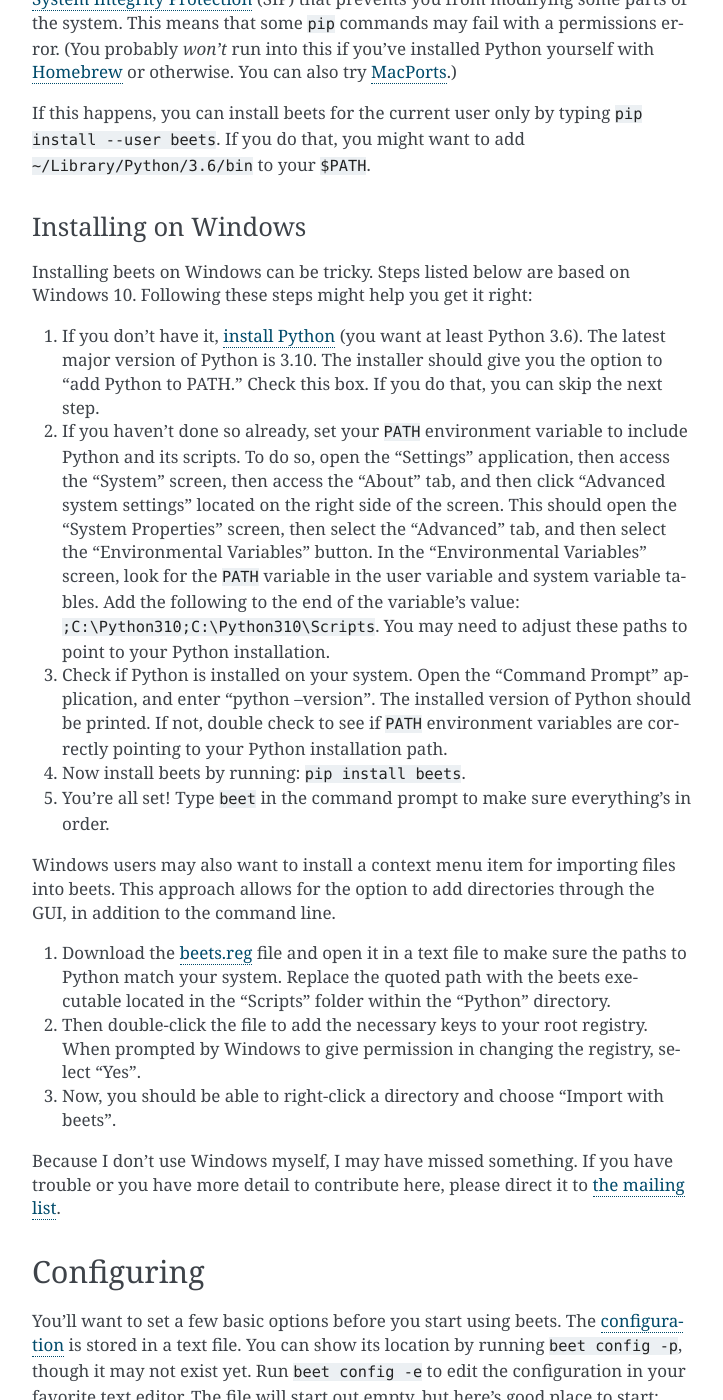
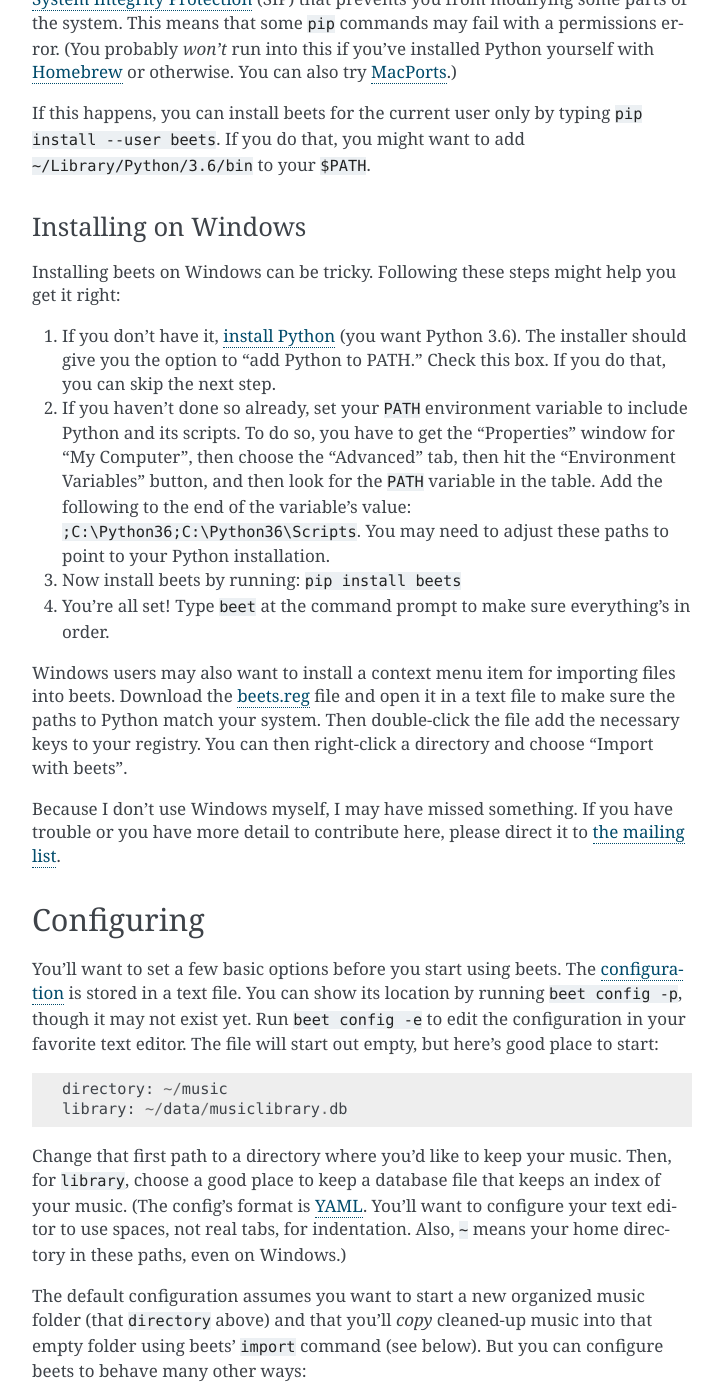
Before and after one commit to bautimar/cs464_assignment2, a Sphinx documentation site: the page built from beets-master/docs/guides/main.rst, in a window 1280 px wide and 1400 px high, scrolled down 1201 px. Shown: the whole window, without its empty margins (388-1111 px from the left). Built offline with Sphinx 7.4.7, drawn with Linux system fonts in a browser that asks for light colours; pages that are not in the unit, such as notebooks, are missing from menus.

Commit message:
Reverted original "Windows Installation" changes

```diff
--- a/beets-master/docs/guides/main.rst
+++ b/beets-master/docs/guides/main.rst
@@ -91,48 +91,31 @@ If this happens, you can install beets for the current user only by typing
 Installing on Windows
 ^^^^^^^^^^^^^^^^^^^^^
 
-Installing beets on Windows can be tricky. Steps listed below are based on Windows 10.
-Following these steps might help you get it right:
+Installing beets on Windows can be tricky. Following these steps might help you
+get it right:
 
-1. If you don't have it, `install Python`_ (you want at least Python 3.6).
-   The latest major version of Python is 3.10. The installer should give you
-   the option to "add Python to PATH." Check this box. If you do that,
-   you can skip the next step.
+1. If you don't have it, `install Python`_ (you want Python 3.6). The
+   installer should give you the option to "add Python to PATH." Check this
+   box. If you do that, you can skip the next step.
 
 2. If you haven't done so already, set your ``PATH`` environment variable to
-   include Python and its scripts. To do so, open the "Settings" application,
-   then access the "System" screen, then access the "About" tab, and then click
-   "Advanced system settings" located on the right side of the screen. This
-   should open the "System Properties" screen, then select the "Advanced" tab,
-   and then select the "Environmental Variables" button. In the "Environmental
-   Variables" screen, look for the ``PATH`` variable in the user variable and
-   system variable tables. Add the following to the end of the variable's
-   value: ``;C:\Python310;C:\Python310\Scripts``. You may need to adjust
-   these paths to point to your Python installation.
+   include Python and its scripts. To do so, you have to get the "Properties"
+   window for "My Computer", then choose the "Advanced" tab, then hit the
+   "Environment Variables" button, and then look for the ``PATH`` variable in
+   the table. Add the following to the end of the variable's value:
+   ``;C:\Python36;C:\Python36\Scripts``. You may need to adjust these paths to
+   point to your Python installation.
 
-3. Check if Python is installed on your system. Open the "Command Prompt" application,
-   and enter "python --version". The installed version of Python should be printed. If not,
-   double check to see if ``PATH`` environment variables are correctly pointing to your
-   Python installation path.
+3. Now install beets by running: ``pip install beets``
 
-4. Now install beets by running: ``pip install beets``.
-
-5. You're all set! Type ``beet`` in the command prompt to make sure everything's
+4. You're all set! Type ``beet`` at the command prompt to make sure everything's
    in order.
 
 Windows users may also want to install a context menu item for importing files
-into beets. This approach allows for the option to add directories through
-the GUI, in addition to the command line.
-
-1. Download the `beets.reg`_ file and open it in a text file to make sure the
-   paths to Python match your system. Replace the quoted path with the beets
-   executable located in the "Scripts" folder within the "Python" directory.
-
-2. Then double-click the file to add the necessary keys to your root registry.
-   When prompted by Windows to give permission in changing the registry, select
-   "Yes".
-
-3. Now, you should be able to right-click a directory and choose "Import with beets".
+into beets. Download the `beets.reg`_ file and open it in a text file to make
+sure the paths to Python match your system. Then double-click the file add the
+necessary keys to your registry. You can then right-click a directory and
+choose "Import with beets".
 
 Because I don't use Windows myself, I may have missed something. If you have
 trouble or you have more detail to contribute here, please direct it to
```
